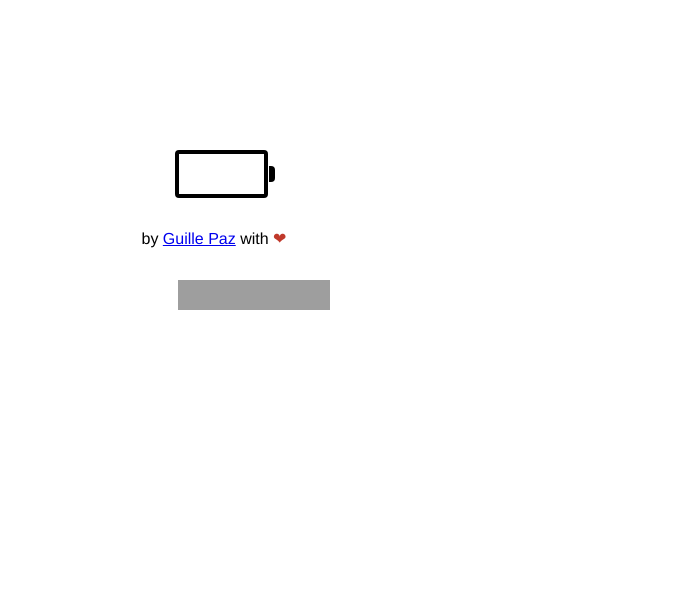
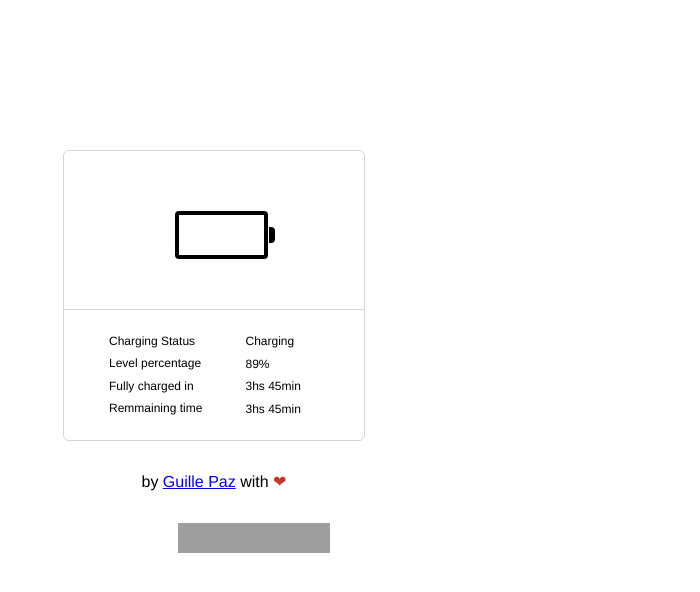
Before and after one commit to pazguille/demo-battery-api, a plain HTML site: page index.html in a window 1280 px wide. Shown: the full height of the page, 426-1126 px from the left. Drawn offline with Linux system fonts and the light colour scheme; grey boxes are pictures that could not be loaded.

Commit message:
Add battery info template and styles.

```diff
--- a/index.html
+++ b/index.html
@@ -10,10 +10,28 @@
     <link rel="stylesheet" href="src/styles.css">
   </head>
   <body>
-    <div class="battery-box">
-      <strong class="battery-percentage"></strong>
-      <i class="battery"></i>
-    </div>
+    <article class="battery-card">
+
+      <div class="battery-box">
+        <strong class="battery-percentage"></strong>
+        <i class="battery"></i>
+      </div>
+
+      <dl class="battery-info">
+        <dt>Charging Status</dt>
+        <dd>Charging</dd>
+
+        <dt>Level percentage</dt>
+        <dd>89%</dd>
+
+        <dt>Fully charged in</dt>
+        <dd>3hs 45min</dd>
+
+        <dt>Remmaining time</dt>
+        <dd>3hs 45min</dd>
+      </dl>
+
+    </article>
 
     <footer>
       <a href="https://github.com/pazguille/demo-battery-api" id="github-ribbon"><img width="149" height="149" src="https://s3.amazonaws.com/github/ribbons/forkme_right_darkblue_121621.png" alt="Fork me on GitHub"></a>
--- a/src/index.js
+++ b/src/index.js
@@ -1,5 +1,7 @@
 (function() {
   'use strict';
+
+  var battery;
 
   function toTime(sec) {
     sec = parseInt(sec, 10);
@@ -15,7 +17,8 @@
     return hours + ':' + minutes;
   }
 
-  function readBattery(battery) {
+  function readBattery(b) {
+    battery = b;
     console.log(battery);
     console.log(toTime(battery.chargingTime));
     console.log(toTime(battery.dischargingTime));
@@ -35,4 +38,8 @@
     console.log('The browser doesn\'t support the Battery Status API');
   }
 
+
+  // battery.addEventListener("chargingchange", fn);
+  // battery.addEventListener("levelchange", fn);
+
 }());
--- a/src/styles.css
+++ b/src/styles.css
@@ -16,9 +16,31 @@ body {
   margin: 150px 0;
 }
 
+.battery-card {
+  font-family: "Helvetica", Arial, sans-serif;
+  display: block;
+  width: 300px;
+  overflow: hidden;
+  border: 1px solid #D5D5D5;
+  border-radius: 6px;
+  font-weight: 100;
+  margin: 0 auto;
+  padding: 10px 0;
+}
+
 .battery-box {
   margin: 0 auto;
+  padding: 50px 0;
   text-align: center;
+  border-bottom: 1px solid #D5D5D5;
+}
+
+.battery-percentage {
+  font-size: 2.5em;
+  line-height: 50px;
+  display: inline-block;
+  vertical-align: middle;
+  margin-right: 10px;
 }
 
 .battery {
@@ -54,12 +76,18 @@ body {
   border-radius: 0 4px 4px 0;
 }
 
-.battery-percentage {
-  font-size: 2.5em;
-  line-height: 50px;
-  display: inline-block;
-  vertical-align: middle;
-  margin-right: 10px;
+.battery-info {
+  font-size: 12px;
+  margin: 0 auto;
+  padding: 20px 45px 10px;
+  overflow: hidden;
+}
+
+.battery-info dd {
+  float: right;
+  margin-top: -22px;
+  text-align: left;
+  width: 35%;
 }
 
 footer {
```
